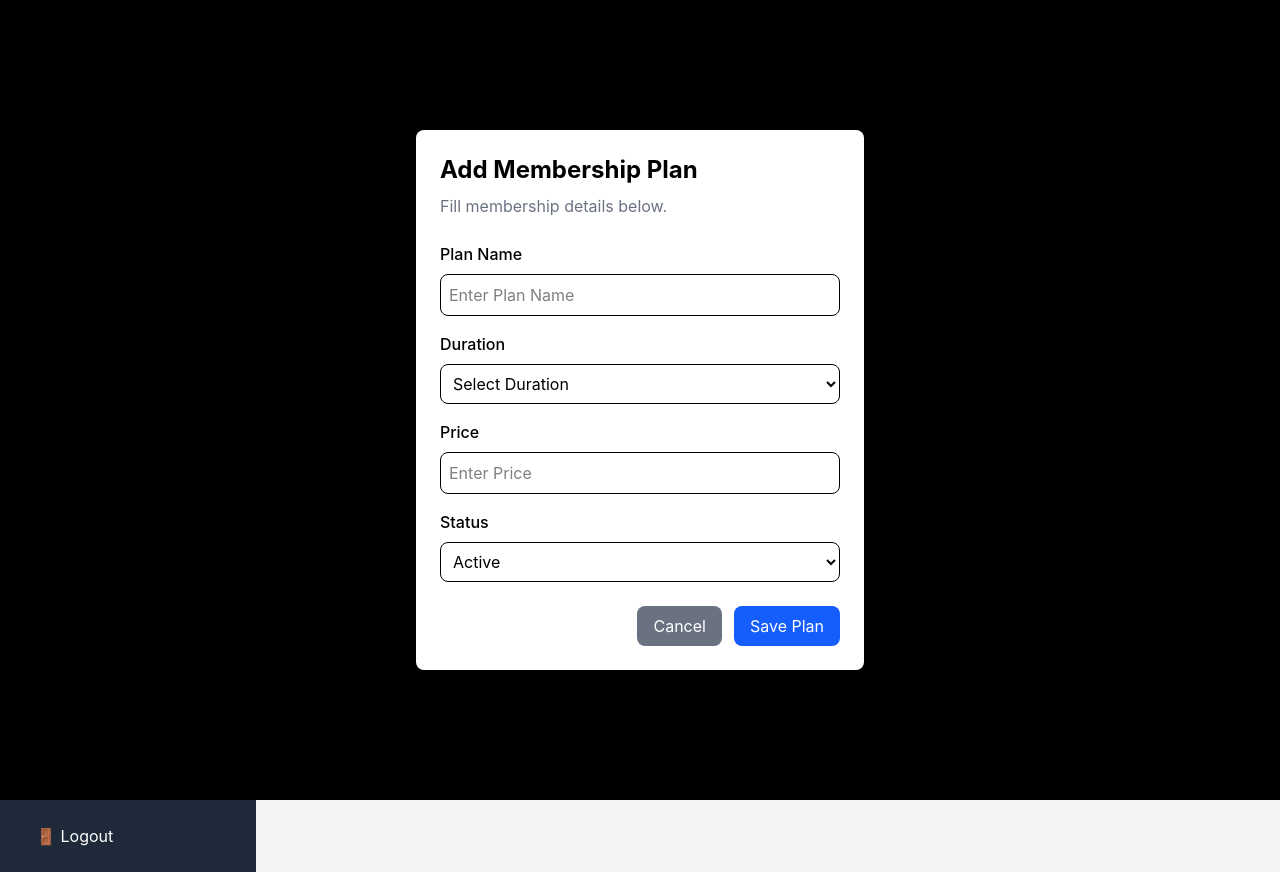
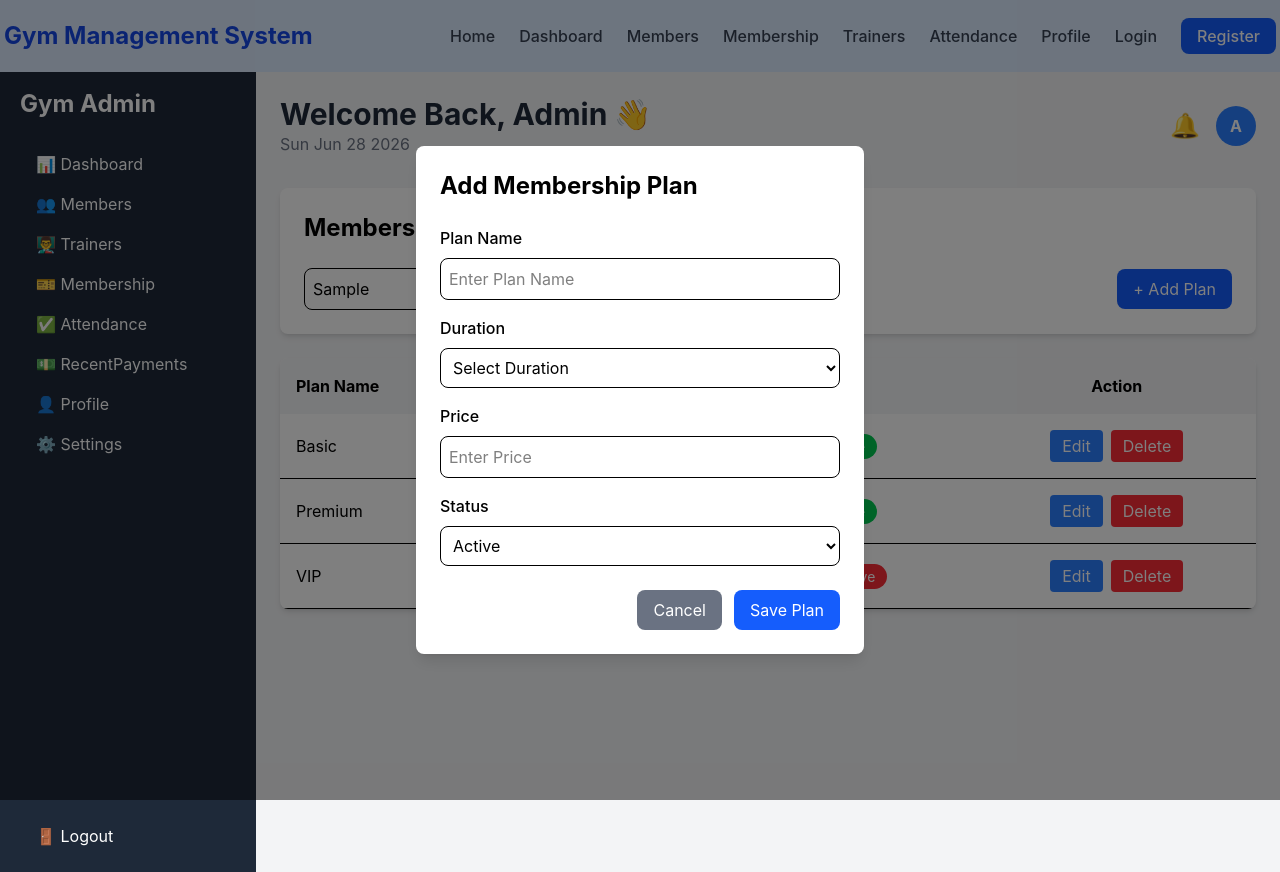
Before and after one commit to PoojaNikam2004/Gym-Management-System, a React (Vite) app: page /membership in a window 1280 px wide. Both pictures are taken after typing "Sample" into the empty fields and a click on the button "+ Add Plan". Built offline with nearby package versions, Linux system fonts and the light colour scheme.

Commit message:
build Membership page

```diff
--- a/src/components/AddMembershipModal.jsx
+++ b/src/components/AddMembershipModal.jsx
@@ -8,7 +8,6 @@ function AddMembershipModal({ onClose, addPlan }) {
     status: "Active",
   });
 
-  // Handle all input changes
   const handleChange = (e) => {
     const { name, value } = e.target;
 
@@ -18,7 +17,6 @@ function AddMembershipModal({ onClose, addPlan }) {
     }));
   };
 
-  // Handle form submit
   const handleSubmit = (e) => {
     e.preventDefault();
 
@@ -32,24 +30,14 @@ function AddMembershipModal({ onClose, addPlan }) {
   };
 
   return (
-    <div className="fixed inset-0 bg-black bg-opacity-50 flex items-center justify-center z-50">
-
-      <div className="bg-white p-6 rounded-lg shadow-lg w-full max-w-md">
-
-        <h2 className="text-2xl font-bold mb-2">
+    <div className="fixed inset-0 bg-black/50 flex justify-center items-center z-50">
+      <div className="bg-white rounded-lg shadow-lg w-full max-w-md p-6">
+        <h2 className="text-2xl font-bold mb-6">
           Add Membership Plan
         </h2>
 
-        <p className="text-gray-500 mb-6">
-          Fill membership details below.
-        </p>
-
         <form onSubmit={handleSubmit}>
-
-          {/* Plan Name */}
-
           <div className="mb-4">
-
             <label className="block mb-2 font-medium">
               Plan Name
             </label>
@@ -57,27 +45,25 @@ function AddMembershipModal({ onClose, addPlan }) {
             <input
               type="text"
               name="name"
-              placeholder="Enter Plan Name"
-              className="border rounded-lg p-2 w-full"
               value={formData.name}
               onChange={handleChange}
+              placeholder="Enter Plan Name"
+              className="w-full border rounded-lg p-2"
+              required
             />
-
           </div>
 
-          {/* Duration */}
-
           <div className="mb-4">
-
             <label className="block mb-2 font-medium">
               Duration
             </label>
 
             <select
               name="duration"
-              className="border rounded-lg p-2 w-full"
               value={formData.duration}
               onChange={handleChange}
+              className="w-full border rounded-lg p-2"
+              required
             >
               <option value="">Select Duration</option>
               <option value="1 Month">1 Month</option>
@@ -85,53 +71,41 @@ function AddMembershipModal({ onClose, addPlan }) {
               <option value="6 Months">6 Months</option>
               <option value="12 Months">12 Months</option>
             </select>
-
           </div>
 
-          {/* Price */}
-
           <div className="mb-4">
-
             <label className="block mb-2 font-medium">
               Price
             </label>
 
             <input
               type="number"
-              min="0"
               name="price"
-              placeholder="Enter Price"
-              className="border rounded-lg p-2 w-full"
               value={formData.price}
               onChange={handleChange}
+              placeholder="Enter Price"
+              className="w-full border rounded-lg p-2"
+              required
             />
-
           </div>
 
-          {/* Status */}
-
           <div className="mb-6">
-
             <label className="block mb-2 font-medium">
               Status
             </label>
 
             <select
               name="status"
-              className="border rounded-lg p-2 w-full"
               value={formData.status}
               onChange={handleChange}
+              className="w-full border rounded-lg p-2"
             >
               <option value="Active">Active</option>
               <option value="Inactive">Inactive</option>
             </select>
-
           </div>
 
-          {/* Buttons */}
-
           <div className="flex justify-end gap-3">
-
             <button
               type="button"
               onClick={onClose}
@@ -146,13 +120,9 @@ function AddMembershipModal({ onClose, addPlan }) {
             >
               Save Plan
             </button>
-
           </div>
-
         </form>
-
       </div>
-
     </div>
   );
 }
--- a/src/components/MembershipTable.jsx
+++ b/src/components/MembershipTable.jsx
@@ -1,9 +1,7 @@
-function MembershipTable({ plans }) {
+function MembershipTable({ plans ,deletePlan ,editPlan}) {
   return (
-    <div className="bg-white rounded-lg shadow-md overflow-hidden">
-
+    <div className="bg-white rounded-lg shadow-md overflow-hidden mt-6">
       <table className="w-full">
-
         <thead className="bg-gray-100">
           <tr>
             <th className="p-4 text-left">Plan Name</th>
@@ -15,7 +13,8 @@ function MembershipTable({ plans }) {
         </thead>
 
         <tbody>
-          {plans.map((plan) => (
+          {plans.length > 0 ? (
+            plans.map((plan) => (
               <tr
                 key={plan.id}
                 className="border-b hover:bg-gray-50"
@@ -39,20 +38,28 @@ function MembershipTable({ plans }) {
                 </td>
 
                 <td className="p-4 text-center">
-                <button className="bg-blue-500 text-white px-3 py-1 rounded mr-2">
+                  <button className="bg-blue-500 text-white px-3 py-1 rounded mr-2 hover:bg-blue-600" onClick={() => editPlan(plan)}>
                     Edit
                   </button>
 
-                <button className="bg-red-500 text-white px-3 py-1 rounded">
+                  <button className="bg-red-500 text-white px-3 py-1 rounded hover:bg-red-600" onClick={() => deletePlan(plan.id)}>
                     Delete
                   </button>
                 </td>
               </tr>
-          ))}
+            ))
+          ) : (
+            <tr>
+              <td
+                colSpan="5"
+                className="text-center p-6 text-gray-500"
+              >
+                No Membership Plans Found
+              </td>
+            </tr>
+          )}
         </tbody>
-
       </table>
-
     </div>
   );
 }
--- a/src/pages/Membership.jsx
+++ b/src/pages/Membership.jsx
@@ -1,15 +1,15 @@
+import { useState } from "react";
+
 import SideBar from "../components/SideBar";
 import Header from "../components/Header";
 import MembershipSearchBar from "../components/MembershipSearchBar";
 import MembershipTable from "../components/MembershipTable";
 import AddMembershipModal from "../components/AddMembershipModal";
 
-import { useState } from "react";
-
 function Membership() {
-
   const [searchTerm, setSearchTerm] = useState("");
-  const [ showModal, setShowModal] = useState(false);
+  const [showModal, setShowModal] = useState(false);
+  const [editingPlan, setEditingPlan] = useState(null);
 
   const [plans, setPlans] = useState([
     {
@@ -35,20 +35,27 @@ function Membership() {
     },
   ]);
 
+  // Add New Plan
+  const addPlan = (newPlan) => {
+    setPlans((prevPlans) => [...prevPlans, newPlan]);
+  };
 
+  const deletePlan =(planId)=>{
+    setPlans((prevPlans) => prevPlans.filter( (plan) => plan.id !==planId))
+  };
+
+  const editPlan =(plan)=>{
+    setEditingPlan(plan);
+    setShowModal(true);
+  }
 
   return (
     <div className="flex">
-
       <SideBar />
 
-      <div className="flex-1 bg-gray-100 p-4">
+      <div className="flex-1 bg-gray-100 p-6">
+        <Header />
 
-        <Header />
-        <h2 className="text-xl font-bold mb-4">Membership Details</h2>
-        <p>This is the membership page content.</p>
-
-        <div >
         <MembershipSearchBar
           searchTerm={searchTerm}
           setSearchTerm={setSearchTerm}
@@ -57,23 +64,19 @@ function Membership() {
 
         <MembershipTable
          plans={plans}
-            setPlans={setPlans}
-          />
+         deletePlan={deletePlan}
+         editPlan={editPlan}/>
 
         {showModal && (
           <AddMembershipModal
             onClose={() => setShowModal(false)}
-              addPlan={() => { }}
+            addPlan={addPlan}
+            editingPlan={editingPlan}
           />
         )}
       </div>
+    </div>
+  );
+}
 
-        {/* <div> */}
-        {/* <AddMembershipModal/> */}
-        {/* </div> */}
-
-      </div >
-    </div>
-  )
-}
 export default Membership;
```
Lines whose indentation alone changed are shown as unchanged.
